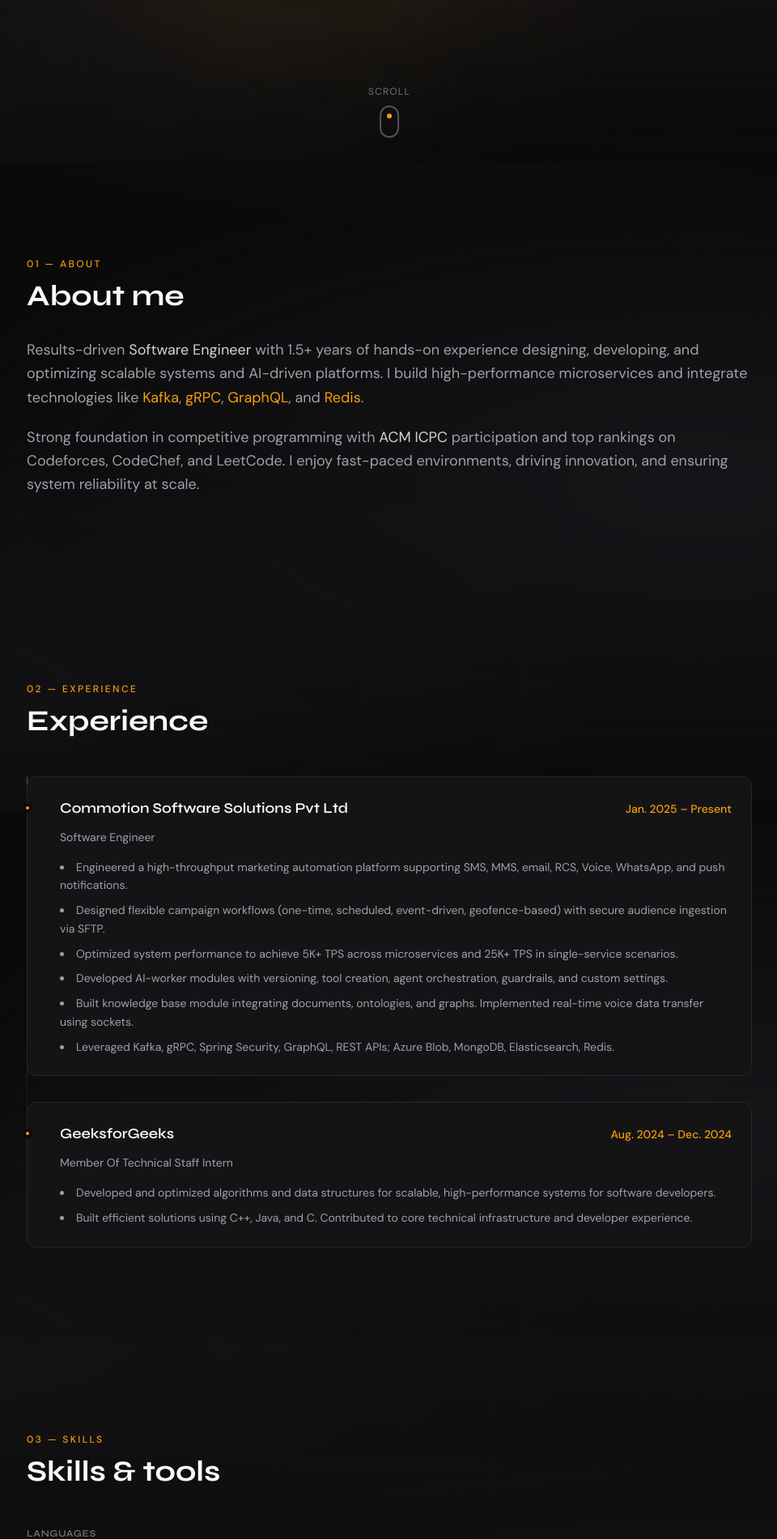
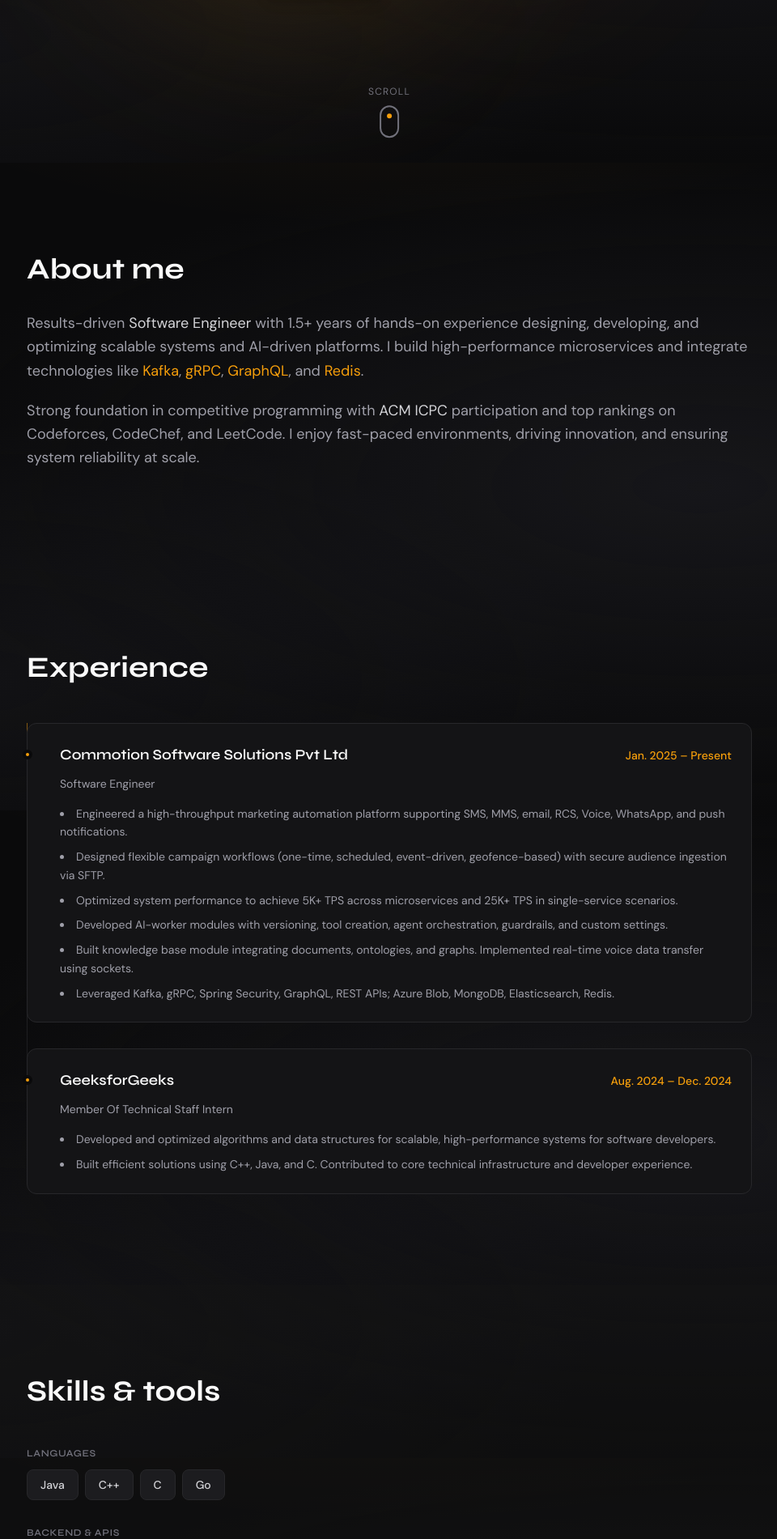
Before and after one commit to VaibhavPTM/portfolio, a React (Vite) app: page / in a window 1280 px wide. Shown: the part 599-2500 px from the top of the page at 81% size, without its empty margins (159-1119 px from the left). Built offline with nearby package versions, Linux system fonts and the light colour scheme.

Commit message:
Added code for fixing scroll button

```diff
--- a/src/components/About.jsx
+++ b/src/components/About.jsx
@@ -4,14 +4,6 @@ export default function About() {
   return (
     <section id="about" className="py-28 px-6 relative">
       <div className="max-w-4xl mx-auto">
-        <motion.span
-          initial={{ opacity: 0, y: 10 }}
-          whileInView={{ opacity: 1, y: 0 }}
-          viewport={{ once: true, margin: '-80px' }}
-          className="section-label"
-        >
-          01 — About
-        </motion.span>
         <motion.h2
           initial={{ opacity: 0, y: 20 }}
           whileInView={{ opacity: 1, y: 0 }}
--- a/src/components/Contact.jsx
+++ b/src/components/Contact.jsx
@@ -59,14 +59,6 @@ export default function Contact() {
   return (
     <section id="contact" className="py-28 px-6 bg-[var(--color-surface)]/40 relative">
       <div className="max-w-4xl mx-auto text-center">
-        <motion.span
-          initial={{ opacity: 0, y: 10 }}
-          whileInView={{ opacity: 1, y: 0 }}
-          viewport={{ once: true }}
-          className="section-label"
-        >
-          05 — Contact
-        </motion.span>
         <motion.h2
           initial={{ opacity: 0, y: 20 }}
           whileInView={{ opacity: 1, y: 0 }}
--- a/src/components/Experience.jsx
+++ b/src/components/Experience.jsx
@@ -42,14 +42,6 @@ export default function Experience() {
   return (
     <section id="experience" className="py-28 px-6 relative">
       <div className="max-w-4xl mx-auto">
-        <motion.span
-          initial={{ opacity: 0, y: 10 }}
-          whileInView={{ opacity: 1, y: 0 }}
-          viewport={{ once: true, margin: '-80px' }}
-          className="section-label"
-        >
-          02 — Experience
-        </motion.span>
         <motion.h2
           initial={{ opacity: 0, y: 20 }}
           whileInView={{ opacity: 1, y: 0 }}
--- a/src/components/Hero.jsx
+++ b/src/components/Hero.jsx
@@ -80,21 +80,23 @@ export default function Hero() {
         </motion.div>
 
       </div>
-      <motion.div
+      <motion.a
+        href="#about"
         initial={{ opacity: 0 }}
         animate={{ opacity: 1 }}
         transition={{ delay: 1, duration: 0.6 }}
-        className="absolute left-1/2 -translate-x-1/2 bottom-8 flex flex-col items-center gap-2 z-10"
+        className="absolute left-1/2 -translate-x-1/2 bottom-8 flex flex-col items-center gap-2 z-10 cursor-pointer text-zinc-500 hover:text-[var(--color-accent)] transition-colors no-underline"
+        aria-label="Scroll to About"
       >
-        <span className="text-xs text-zinc-500 uppercase tracking-widest">Scroll</span>
+        <span className="text-xs uppercase tracking-widest">Scroll</span>
         <motion.div
           animate={{ y: [0, 6, 0] }}
           transition={{ duration: 2, repeat: Infinity, ease: 'easeInOut' }}
-          className="w-6 h-10 rounded-full border-2 border-zinc-600 flex justify-center pt-2"
+          className="w-6 h-10 rounded-full border-2 border-current flex justify-center pt-2"
         >
           <motion.span className="w-1.5 h-1.5 rounded-full bg-[var(--color-accent)]" />
         </motion.div>
-      </motion.div>
+      </motion.a>
     </section>
   )
 }
--- a/src/components/Projects.jsx
+++ b/src/components/Projects.jsx
@@ -34,14 +34,6 @@ export default function Projects() {
   return (
     <section id="projects" className="py-28 px-6 relative">
       <div className="max-w-4xl mx-auto">
-        <motion.span
-          initial={{ opacity: 0, y: 10 }}
-          whileInView={{ opacity: 1, y: 0 }}
-          viewport={{ once: true, margin: '-80px' }}
-          className="section-label"
-        >
-          04 — Projects
-        </motion.span>
         <motion.h2
           initial={{ opacity: 0, y: 20 }}
           whileInView={{ opacity: 1, y: 0 }}
--- a/src/components/Skills.jsx
+++ b/src/components/Skills.jsx
@@ -40,14 +40,6 @@ export default function Skills() {
   return (
     <section id="skills" className="py-28 px-6 bg-[var(--color-surface)]/40 relative">
       <div className="max-w-4xl mx-auto">
-        <motion.span
-          initial={{ opacity: 0, y: 10 }}
-          whileInView={{ opacity: 1, y: 0 }}
-          viewport={{ once: true, margin: '-80px' }}
-          className="section-label"
-        >
-          03 — Skills
-        </motion.span>
         <motion.h2
           initial={{ opacity: 0, y: 20 }}
           whileInView={{ opacity: 1, y: 0 }}
```
